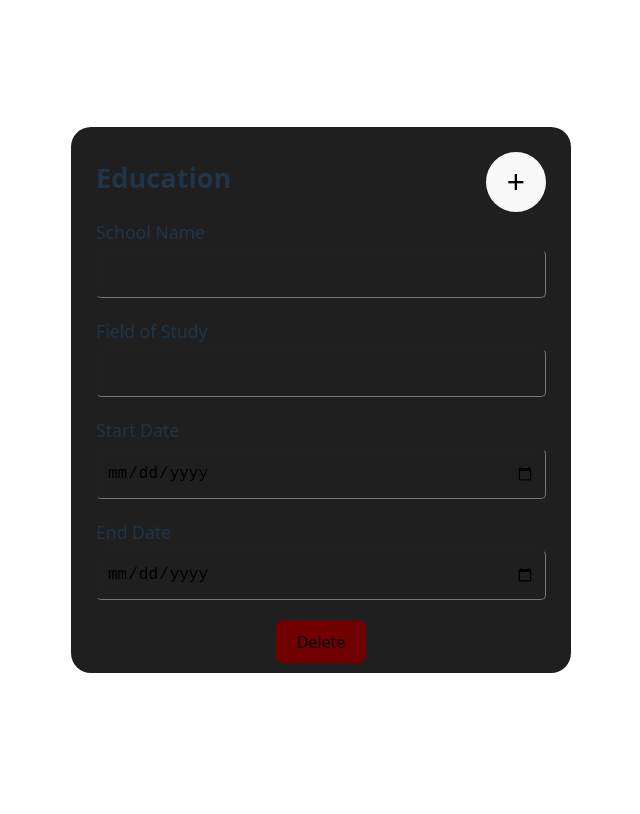
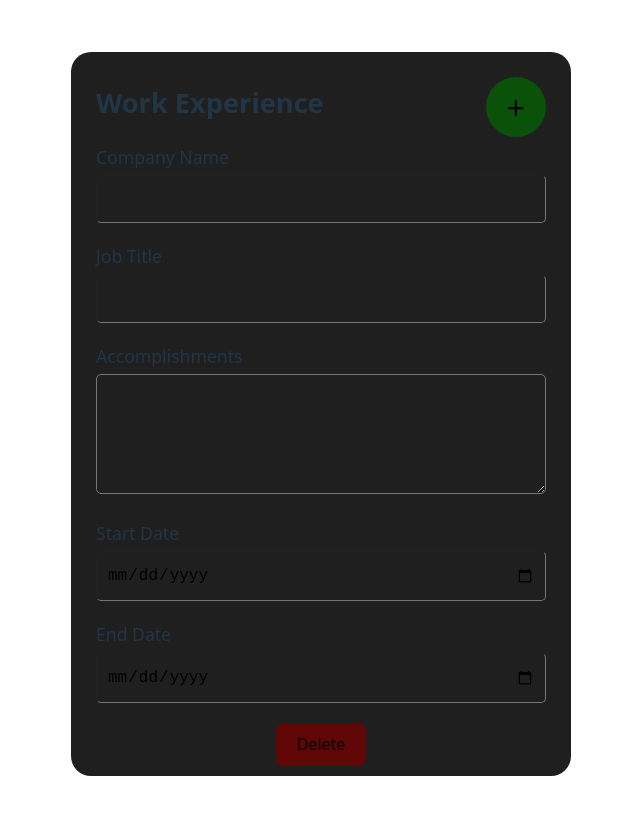
Before and after one commit to Sekaii22/top-cv-app, a React (Vite) app: page / in a window 1280 px wide. Shown: the top 814 px of the page, without its empty margins (319-959 px from the left). Built offline with nearby package versions, Linux system fonts and the light colour scheme.

Commit message:
Implement ExperienceSection

```diff
--- a/src/App.jsx
+++ b/src/App.jsx
@@ -5,12 +5,14 @@ import './App.css'
 import "./styles/form.css";
 import InfoSection from './components/InfoSection'
 import EducationSection from './components/EducationSection';
+import ExperienceSection from './components/ExperienceSection';
 
 function App() {
   return (
     <>
       {/* <InfoSection></InfoSection> */}
-      <EducationSection></EducationSection>
+      {/* <EducationSection></EducationSection> */}
+      <ExperienceSection></ExperienceSection>
     </>
   )
 }
--- a/src/components/EducationSection.jsx
+++ b/src/components/EducationSection.jsx
@@ -25,7 +25,7 @@ export default function EducationSection() {
     }
 
     return (
-        <section>
+        <section className="input-category">
             <h1>Education</h1>
             <button className="add-btn" onClick={handleAdd}>+</button>
             {
@@ -34,22 +34,26 @@ export default function EducationSection() {
                         <InfoInput
                             title="School Name"
                             value={edu.school}
+                            id={edu.id}
                             onChange={(e) => handleChange({...edu, school: e.target.value})}
                         ></InfoInput>
                         <InfoInput
                             title="Field of Study"
                             value={edu.field}
+                            id={edu.id}
                             onChange={(e) => handleChange({...edu, field: e.target.value})}
                         ></InfoInput>
                         <InfoInput
                             title="Start Date"
                             value={edu.startDate}
+                            id={edu.id}
                             onChange={(e) => handleChange({...edu, startDate: e.target.value})}
                             type="date"
                         ></InfoInput>
                         <InfoInput
                             title="End Date"
                             value={edu.endDate}
+                            id={edu.id}
                             onChange={(e) => handleChange({...edu, endDate: e.target.value})}
                             type="date"
                         ></InfoInput>
--- /dev/null
+++ b/src/components/ExperienceSection.jsx
@@ -0,0 +1,74 @@
+import { useState } from "react";
+import InfoInput from "./InfoInput";
+
+let nextId = 1;
+const initialExpList = [{id: 0, company: '', jobTitle: '', desc:'', startDate: '', endDate: ''}];
+
+export default function ExperienceSection() {
+    const [ expList, setExpList ] = useState(initialExpList);
+
+    function handleAdd() {
+        setExpList([...expList, {id: nextId++, company: '', jobTitle: '', desc:'', startDate: '', endDate: ''}]);
+    }
+
+    function handleDelete(selectedId) {
+        setExpList(expList.filter(exp => exp.id !== selectedId));
+    }
+
+    function handleChange(newExp) {
+        setExpList(expList.map(exp => {
+            if (exp.id === newExp.id)
+                return newExp;
+
+            return exp;
+        }));
+    }
+
+    return (
+        <section className="input-category">
+            <h1>Work Experience</h1>
+            <button className="add-btn" onClick={handleAdd}>+</button>
+            {
+                expList.map((exp, index) => (
+                    <div key={exp.id}>
+                        <InfoInput
+                            title="Company Name"
+                            value={exp.company}
+                            id={exp.id}
+                            onChange={(e) => handleChange({...exp, company: e.target.value})}
+                        ></InfoInput>
+                        <InfoInput
+                            title="Job Title"
+                            value={exp.jobTitle}
+                            id={exp.id}
+                            onChange={(e) => handleChange({...exp, jobTitle: e.target.value})}
+                        ></InfoInput>
+                        <InfoInput
+                            title="Accomplishments"
+                            value={exp.desc}
+                            id={exp.id}
+                            onChange={(e) => handleChange({...exp, desc: e.target.value})}
+                            type="textarea"
+                        ></InfoInput>
+                        <InfoInput
+                            title="Start Date"
+                            value={exp.startDate}
+                            id={exp.id}
+                            onChange={(e) => handleChange({...exp, startDate: e.target.value})}
+                            type="date"
+                        ></InfoInput>
+                        <InfoInput
+                            title="End Date"
+                            value={exp.endDate}
+                            id={exp.id}
+                            onChange={(e) => handleChange({...exp, endDate: e.target.value})}
+                            type="date"
+                        ></InfoInput>
+                        <button className="del-btn" onClick={() => handleDelete(exp.id)}>Delete</button>
+                        {(expList.length > 1 && index < expList.length - 1) && <hr />}
+                    </div>
+                ))
+            }
+        </section>
+    )
+}
--- a/src/components/InfoInput.jsx
+++ b/src/components/InfoInput.jsx
@@ -1,15 +1,27 @@
-export default function InfoInput({title, value, onChange, type='text'}) {
-    const htmlId = title.toLowerCase().split(' ').join('-') + '-input';
+export default function InfoInput({title, value, onChange, type='text', id}) {
+    const appendId = id !== undefined ? '-' + id : '';
+    const htmlId = title.toLowerCase().split(' ').join('-') + '-input' + appendId;
 
     return (
         <div className="info-input">
             <label htmlFor={htmlId}>{title}</label>
+            {
+                (type === 'textarea') ? (
+                    <textarea
+                        id={htmlId}
+                        value={value}
+                        onChange={onChange}
+                    ></textarea>
+                ) : (
                     <input
                         id={htmlId}
                         type={type}
                         value={value}
                         onChange={onChange}
                     />
+                )
+            }
+
         </div>
     );
 }
--- a/src/components/InfoSection.jsx
+++ b/src/components/InfoSection.jsx
@@ -9,7 +9,7 @@ export default function InfoSection() {
     }
 
     return (
-        <section>
+        <section className="input-category">
             <h1>General Information</h1>
             <div>
                 <InfoInput
--- a/src/styles/form.css
+++ b/src/styles/form.css
@@ -1,17 +1,23 @@
-section {
+.input-category {
     width: 500px;
     background-color: #1f1f1f;
     border-radius: 20px;
     padding: 10px 25px;
     position: relative;
+    margin: 20px;
 }
 
-input {
+input, textarea {
     width: 100%;
     padding: 14px 10px;
     background-color: transparent;
     border-radius: 5px;
     border-width: 1px;
+}
+
+textarea {
+    resize: vertical;
+    min-height: 120px;
 }
 
 label {
@@ -40,10 +46,11 @@ h1 {
     position: absolute;
     top: 25px;
     right: 25px;
+    background-color: rgba(5, 94, 5, 0.8);
 }
 
 .del-btn {
-    background-color: rgb(113, 0, 0);
+    background-color: rgba(113, 0, 0, 0.8);
 }
 
 hr {
```
Lines whose indentation alone changed are shown as unchanged.
